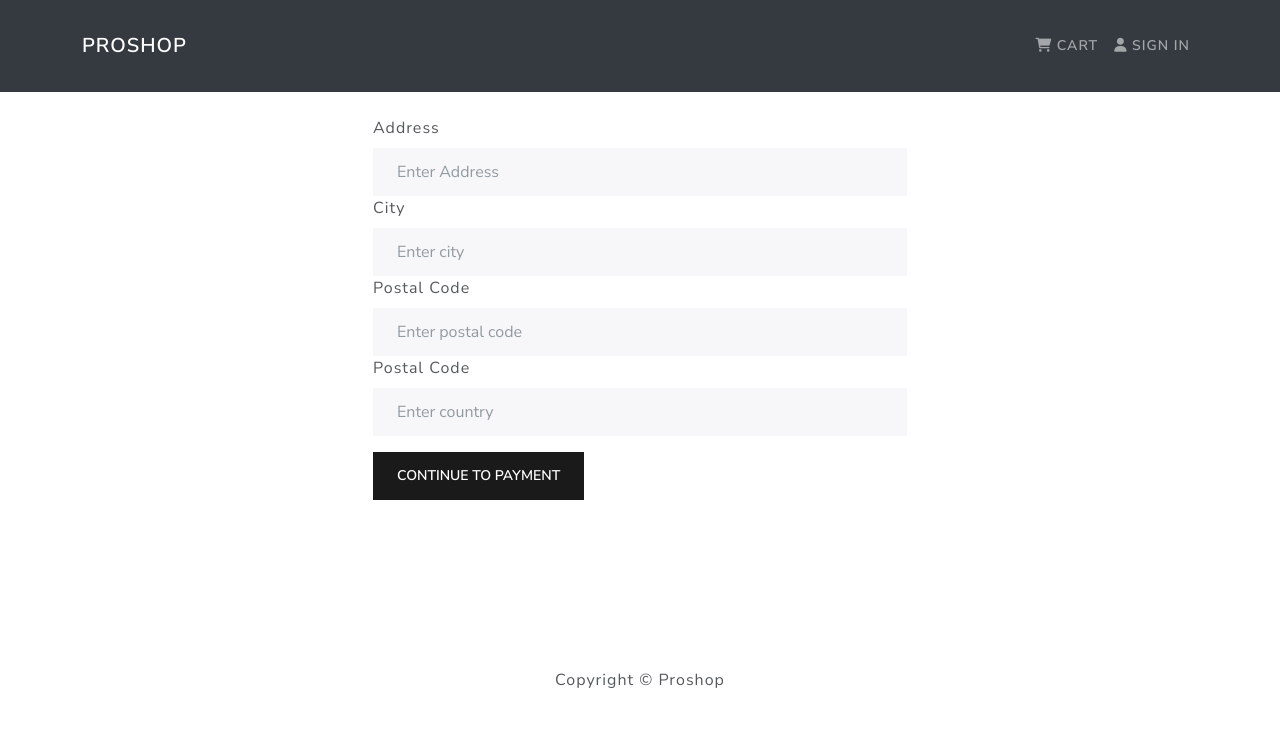
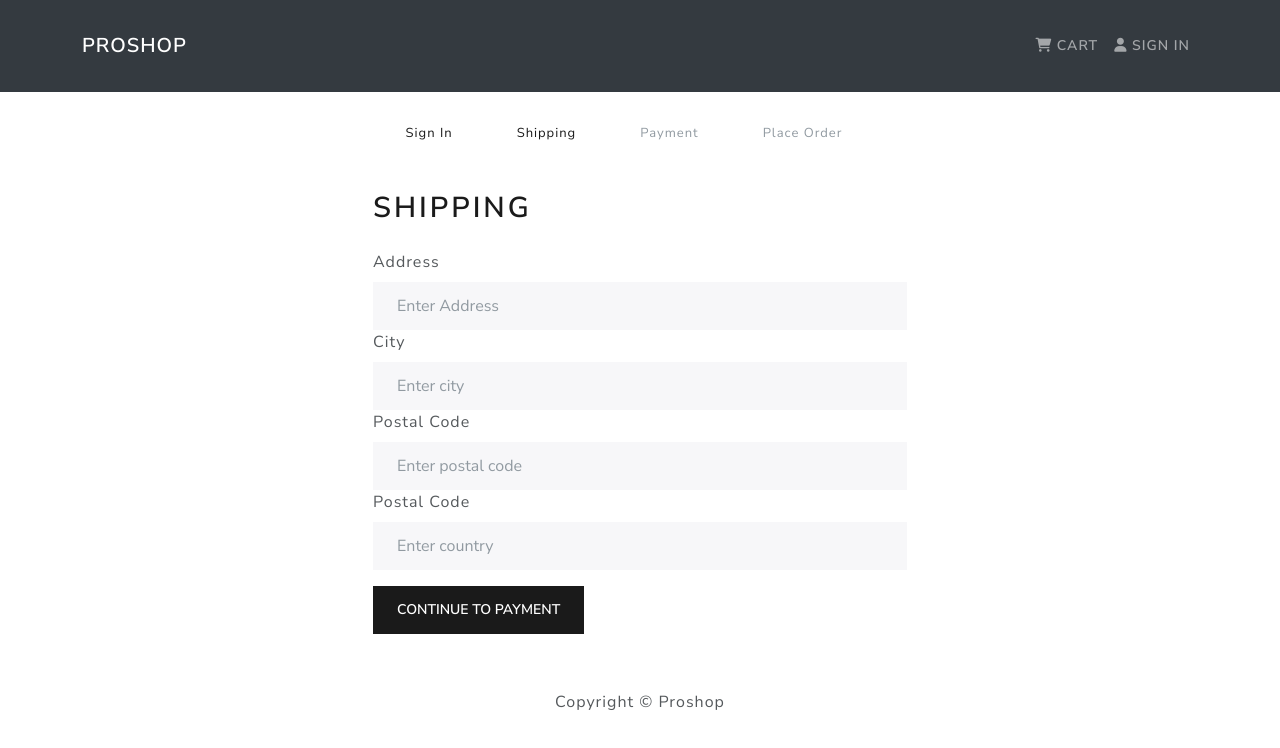
Before and after one commit to shifin1/PROSHOP, a React (Create React App) app in the folder frontend/: page /shipping in a window 1280 px wide. Shown: the top 748 px of the page. Built offline with nearby package versions, Linux system fonts and the light colour scheme.

Commit message:
Checkout steps component

```diff
--- /dev/null
+++ b/frontend/src/components/CheckoutSteps.jsx
@@ -0,0 +1,51 @@
+import React from "react"
+import { Nav } from "react-bootstrap"
+import { LinkContainer } from "react-router-bootstrap"
+
+const CheckoutSteps = ({ step1, step2, step3, step4 }) => {
+  return (
+    <Nav className="justify-content-center mb-4 steps">
+      <Nav.Item>
+        {step1 ? (
+          <LinkContainer to="/login">
+            <Nav.Link>Sign In</Nav.Link>
+          </LinkContainer>
+        ) : (
+          <Nav.Link disabled>Sign In</Nav.Link>
+        )}
+      </Nav.Item>
+
+      <Nav.Item>
+        {step2 ? (
+          <LinkContainer to="/shipping">
+            <Nav.Link>Shipping</Nav.Link>
+          </LinkContainer>
+        ) : (
+          <Nav.Link disabled>Shipping</Nav.Link>
+        )}
+      </Nav.Item>
+
+      <Nav.Item>
+        {step3 ? (
+          <LinkContainer to="/payment">
+            <Nav.Link>Payment</Nav.Link>
+          </LinkContainer>
+        ) : (
+          <Nav.Link disabled>Payment</Nav.Link>
+        )}
+      </Nav.Item>
+
+      <Nav.Item>
+        {step4 ? (
+          <LinkContainer to="/placeorder">
+            <Nav.Link>Place Order</Nav.Link>
+          </LinkContainer>
+        ) : (
+          <Nav.Link disabled>Place Order</Nav.Link>
+        )}
+      </Nav.Item>
+    </Nav>
+  )
+}
+
+export default CheckoutSteps
--- a/frontend/src/index.css
+++ b/frontend/src/index.css
@@ -39,3 +39,9 @@
 .card-image {
   margin-bottom: 1.5vh;
 }
+
+.steps {
+  display: flex;
+  flex-flow: row nowrap;
+  font-size: small;
+}
--- a/frontend/src/screens/ShippingScreen.jsx
+++ b/frontend/src/screens/ShippingScreen.jsx
@@ -2,6 +2,7 @@
 import { Form, Button } from "react-bootstrap"
 import { useNavigate } from "react-router-dom"
 import { useDispatch, useSelector } from "react-redux"
+import CheckoutSteps from "../components/CheckoutSteps"
 import { saveShippingaddress } from "../actions/cartActions"
 
 import FormContainer from "../components/FormContainer"
@@ -26,6 +27,8 @@
 
   return (
     <FormContainer>
+      <CheckoutSteps step1 step2 />
+      <h1>Shipping</h1>
       <Form onSubmit={submitHandler}>
         <Form.Group controlId="address">
           <Form.Label>Address</Form.Label>
```
